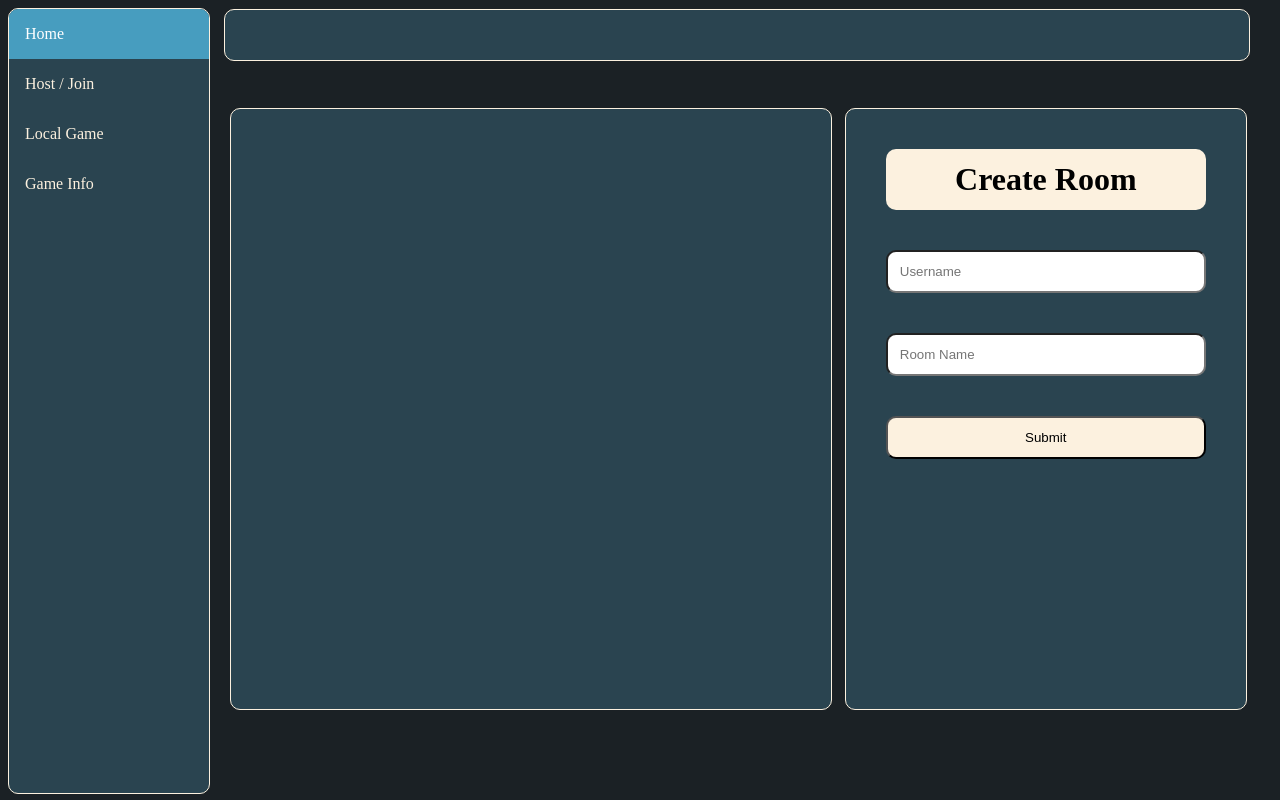
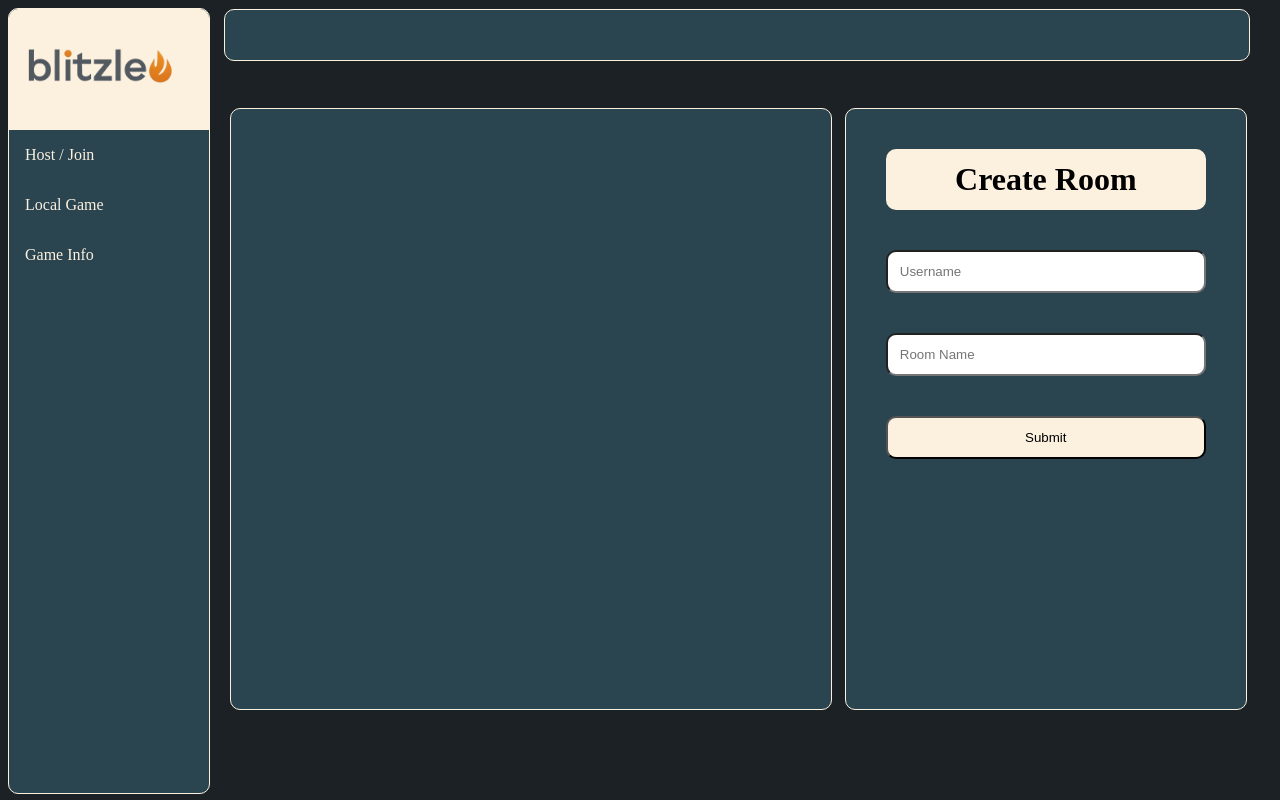
Before and after one commit to Makam12342/Blitzle.com, a website: page public/hostjoin.html in a window 1280 px wide. Drawn offline with nearby package versions, Linux system fonts and the light colour scheme; no server answers.

Commit message:
Added logo and tab icon

```diff
--- a/public/hostjoin.html
+++ b/public/hostjoin.html
@@ -9,10 +9,12 @@
     <script>
     const socket = io();
     </script>
+    <link rel="icon" href="/iconLogo.png" type="image/png"sizes="10x10">
 </head>
 <body>
     <div class="sidebar">
-        <a class="active" href="index.html">Home</a>
+
+        <a class="active" href="index.html"><img src="logo.png" alt="Blitzle.com"width="150px"></a>
         <a href="hostJoin.html">Host / Join</a>
         <a href="gamePage.html">Local Game</a>
         <a href="gameInfo.html">Game Info</a>
--- a/public/style.css
+++ b/public/style.css
@@ -37,10 +37,12 @@ body {
 
 /*Active links */
 .sidebar a.active{
-    background-color: var(--acentColor);
-    color:rgb(255, 255, 255)
+    background-color: var(--fontColor);
 }
-
+.sidebar img{
+  padding: 0%;
+  margin: 0%;
+}
 /*Links when mouse is over*/
 .sidebar a:hover:not(.active){
     background-color: var(--hoverColor);
```
Also changed, not shown: public/gameInfo.html (+2 -2 lines), public/gamePage.html (+2 -2 lines), public/index.html (+2 -2 lines), public/iconLogo.png (added), public/logo.png (added).
